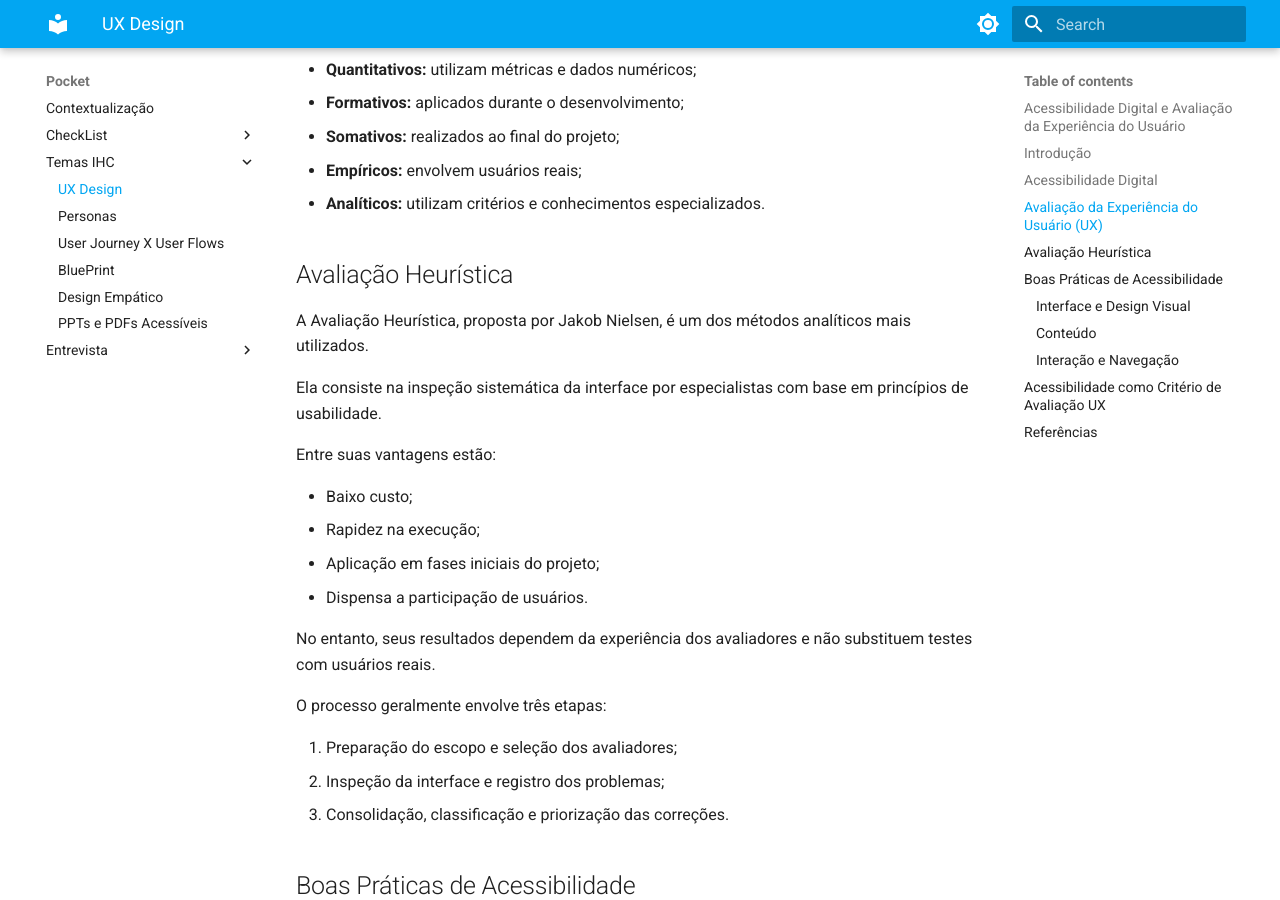
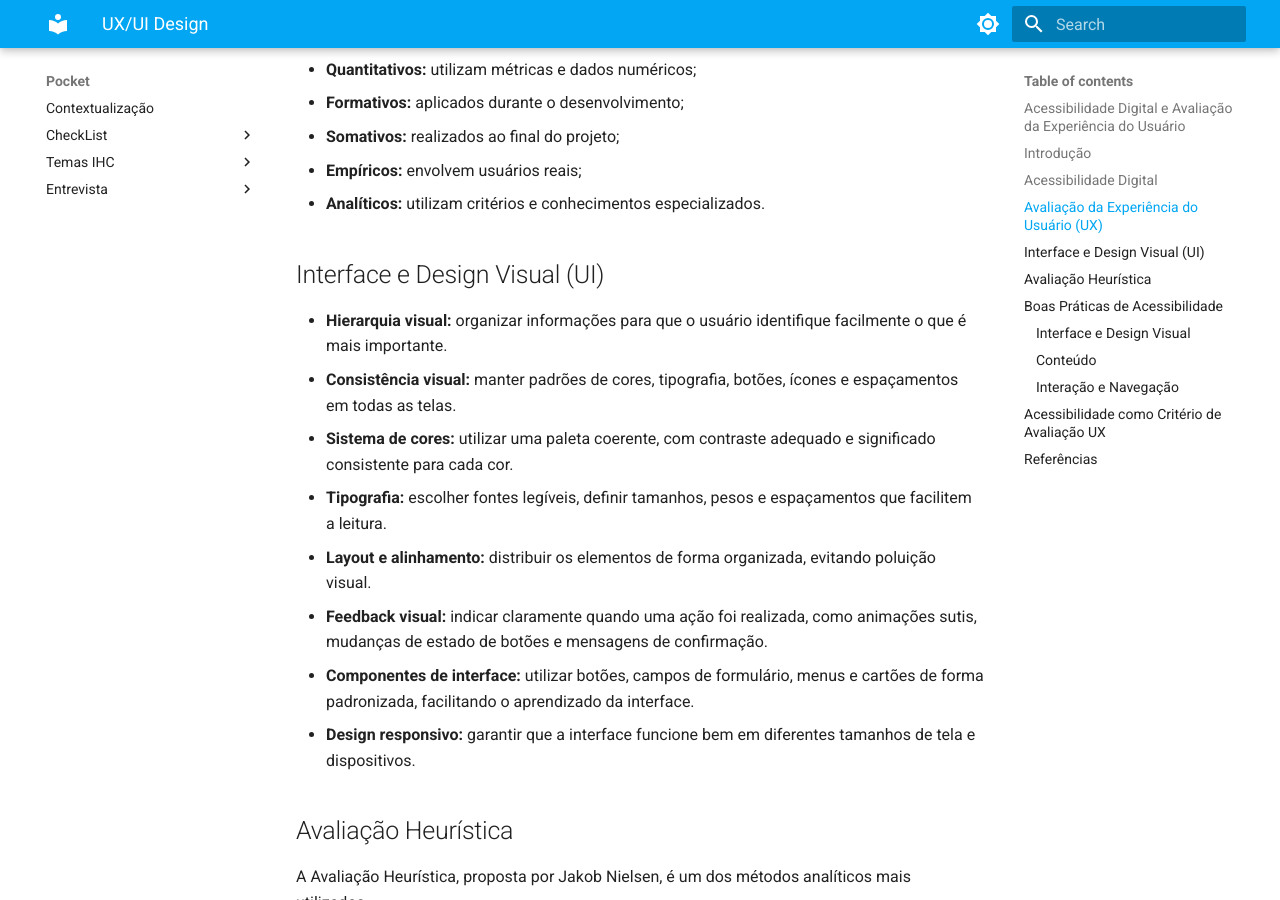
Before and after one commit to UnB-IHC/IHC-2026.1-Grupo02, an MkDocs documentation site: the page built from docs/TemasIHC/UX & UI Design.md, in a window 1280 px wide and 900 px high, scrolled down 1357 px. Built offline with MkDocs 1.6.1 and Material for MkDocs 9.7.7, drawn with Linux system fonts in a browser that asks for light colours; some of the changed text lies outside the part shown.

Commit message:
Algumas correções

```diff
--- a/docs/TemasIHC/UX Design.md
+++ b/docs/TemasIHC/UX & UI Design.md
@@ -1,4 +1,4 @@
-# UX Design
+# UX/UI Design
 
 ## Acessibilidade Digital e Avaliação da Experiência do Usuário
 
@@ -40,6 +40,17 @@
 * **Somativos:** realizados ao final do projeto;
 * **Empíricos:** envolvem usuários reais;
 * **Analíticos:** utilizam critérios e conhecimentos especializados.
+
+## Interface e Design Visual (UI)
+
+* **Hierarquia visual:** organizar informações para que o usuário identifique facilmente o que é mais importante.
+* **Consistência visual:** manter padrões de cores, tipografia, botões, ícones e espaçamentos em todas as telas.
+* **Sistema de cores:** utilizar uma paleta coerente, com contraste adequado e significado consistente para cada cor.
+* **Tipografia:** escolher fontes legíveis, definir tamanhos, pesos e espaçamentos que facilitem a leitura.
+* **Layout e alinhamento:** distribuir os elementos de forma organizada, evitando poluição visual.
+* **Feedback visual:** indicar claramente quando uma ação foi realizada, como animações sutis, mudanças de estado de botões e mensagens de confirmação.
+* **Componentes de interface:** utilizar botões, campos de formulário, menus e cartões de forma padronizada, facilitando o aprendizado da interface.
+* **Design responsivo:** garantir que a interface funcione bem em diferentes tamanhos de tela e dispositivos.
 
 ## Avaliação Heurística
 
```
